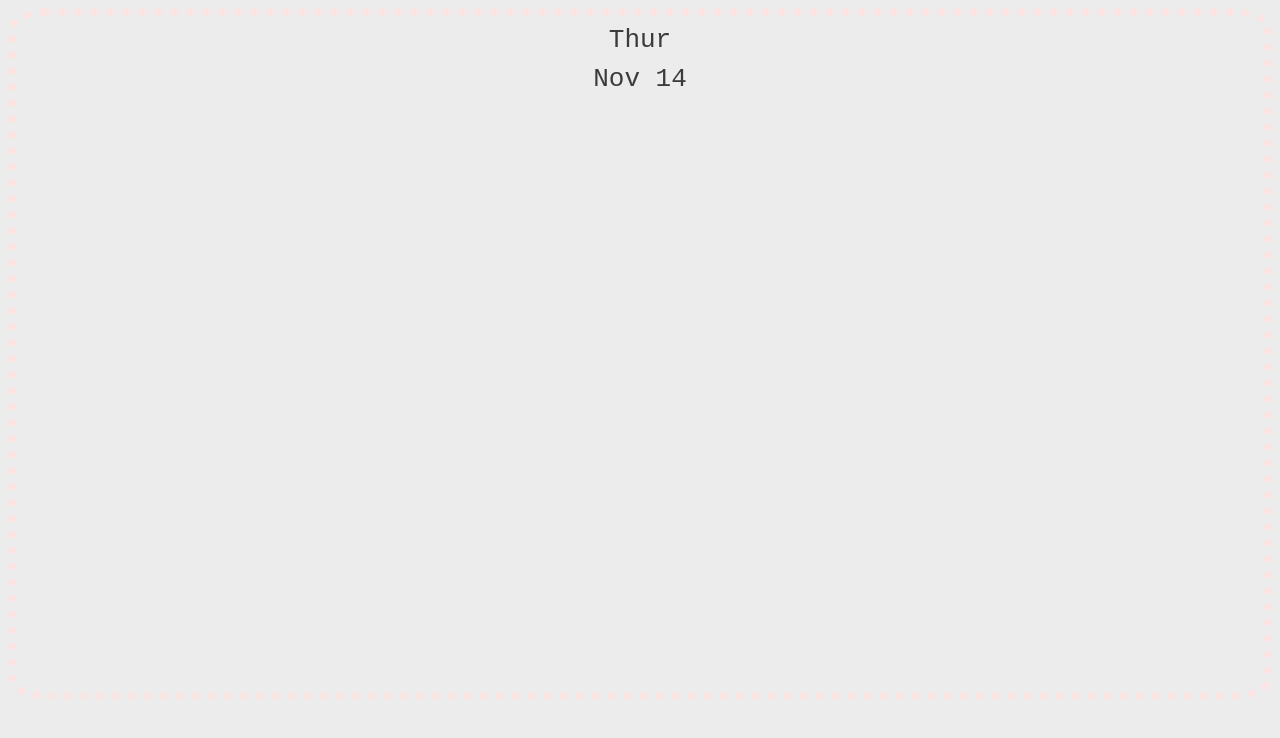
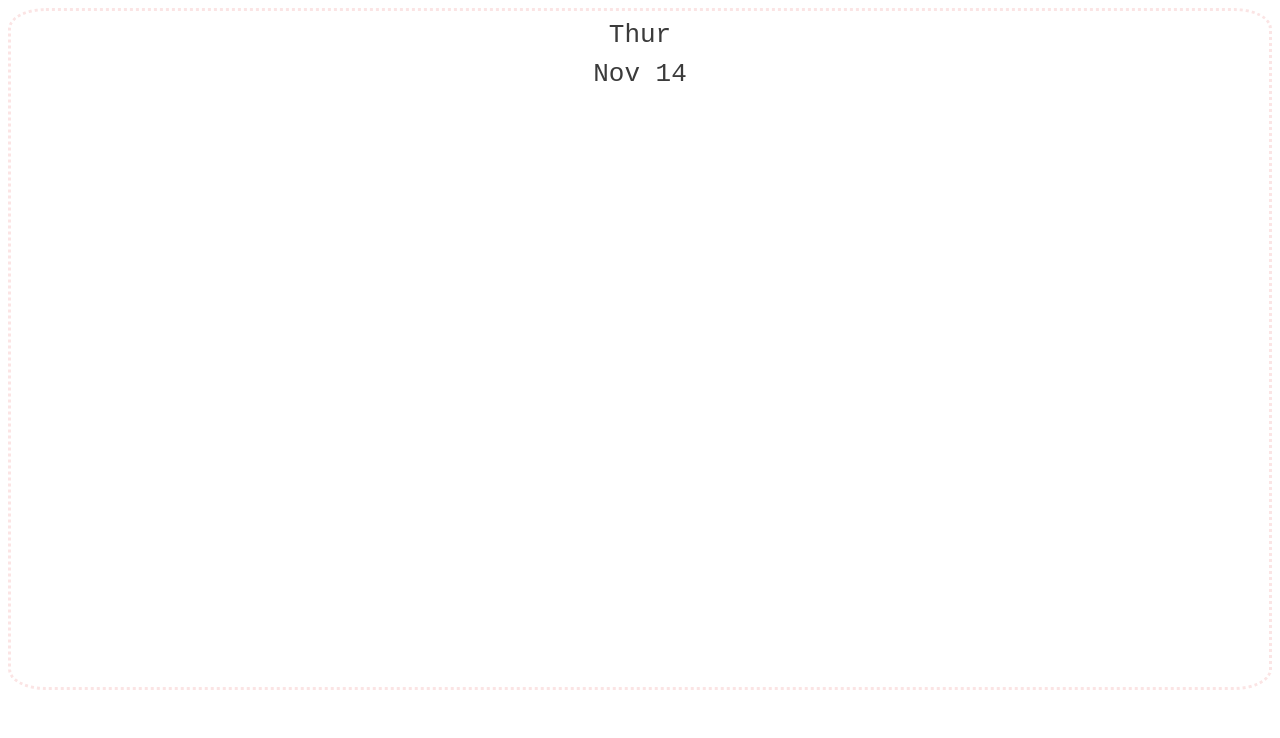
Before and after one commit to jourdannf/notion-widget, a plain HTML site: page index.html in a window 1280 px wide. Drawn offline with Linux system fonts and the light colour scheme.

Commit message:
Update index.html with border

```diff
--- a/index.html
+++ b/index.html
@@ -7,7 +7,7 @@
             font-size: xx-large;
             color: #3b3b3b;
             padding: 5px;
-            border: 8px dotted #fbe4e4;
+            border: 3px dotted #fbe4e4;
             border-radius: 3%;
             text-align: center;
             line-height: 1.5;
@@ -17,9 +17,6 @@
         }
         #date{
             font-size:large;
-        }
-        body{
-            background-color: #ececec;
         }
       </style>
   </head>
```
